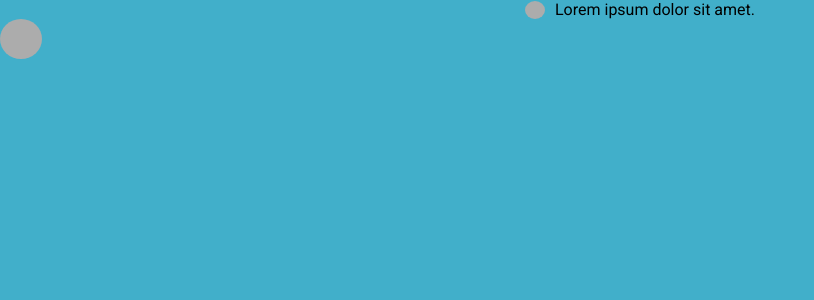
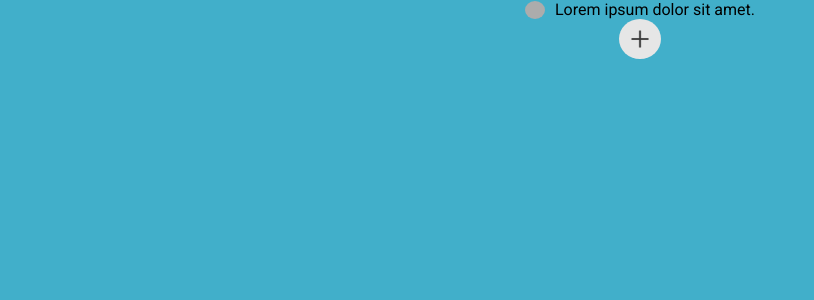
Before and after one commit to WilliamFilh0/toDoList, a React (Vite) app: page / in a window 1280 px wide. Shown: the top 300 px of the page, without its empty margins (0-814 px from the left). Built offline with nearby package versions, Linux system fonts and the light colour scheme.

Commit message:
Estilizando componente ButtonSave

```diff
--- a/src/components/ButtonSave/index.jsx
+++ b/src/components/ButtonSave/index.jsx
@@ -1,7 +1,8 @@
-import { Button } from './styles';
+import { Button, Img } from './styles';
+import Adicao from '../../assets/AdicaoNotas.jpg'
 
 export function ButtonSave() {
   return (
-    <Button type='button' onClick={() => { console.log('Botão ButtonSave clicado!'); }}></Button>
+    <Button type='button' onClick={() => { console.log('Botão ButtonSave clicado!'); }}><Img src={Adicao} /></Button>
   )
 }
--- a/src/components/ButtonSave/styles.js
+++ b/src/components/ButtonSave/styles.js
@@ -5,7 +5,13 @@ export const Button = styled.button`
   height: 40px;
 
   border-radius: 50%;
-  background-color: #bfbfbf;
   outline: none;
   border: none;
+  overflow: hidden;
 `
+
+export const Img = styled.img`
+  width: 100%;
+  height: 100%;
+  object-fit: cover;
+`
--- a/src/pages/Home/styles.js
+++ b/src/pages/Home/styles.js
@@ -1,6 +1,7 @@
 import styled from "styled-components"
 
 export const Container = styled.div`
-
-
+  display: flex;
+  align-items: center;
+  flex-direction: column;
 `
```
Also changed, not shown: src/assets/AdicaoNotas.jpg (added).
